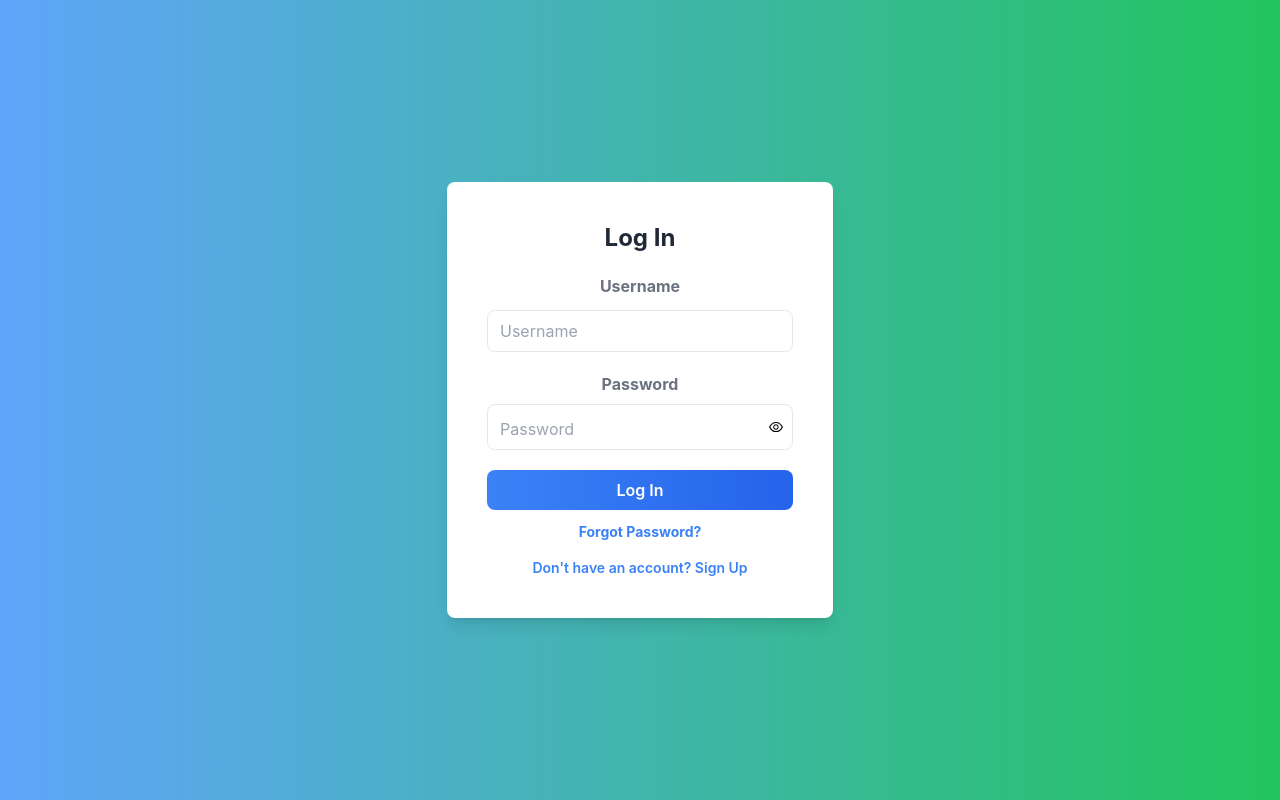
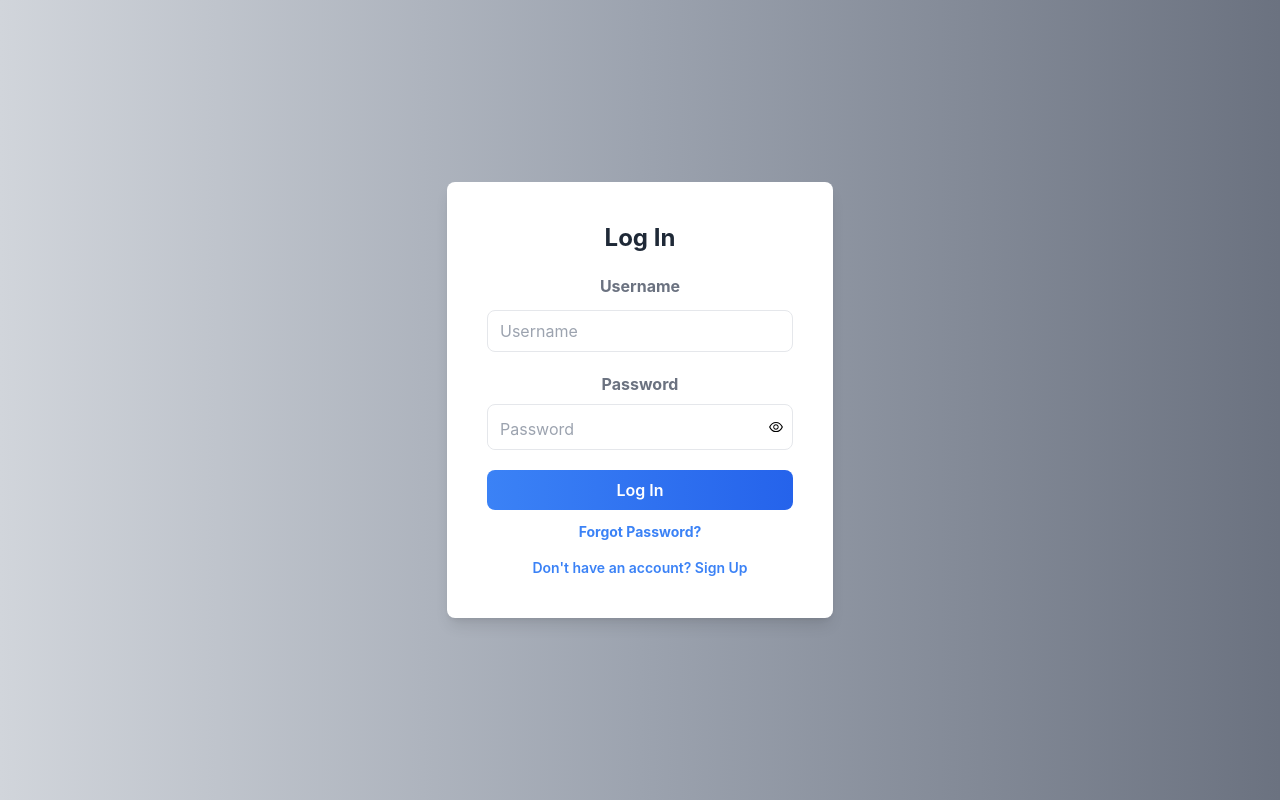
Before and after one commit to Bogdan-Oprisiu/amigo-fe, a React (Create React App) app: page /Authentication in a window 1280 px wide. Built offline with nearby package versions, Linux system fonts and the light colour scheme.

Commit message:
final modifications

```diff
--- a/src/pages/Authentication.js
+++ b/src/pages/Authentication.js
@@ -18,7 +18,7 @@ const Authentication = () => {
     }
 
     return (
-        <div className="flex h-screen items-center justify-center bg-gradient-to-r from-blue-400 to-green-500">
+        <div className="flex h-screen items-center justify-center bg-gradient-to-r from-gray-300 via-gray-400 to-gray-500">
             {isSignUp ? (
                 <SignUp verifyData={verifyData}/>
             ) : (
```
Also changed, not shown: src/components/SignUp.js (+0 -22 lines), 1 other file (tests, documents, lock files or other folders).
